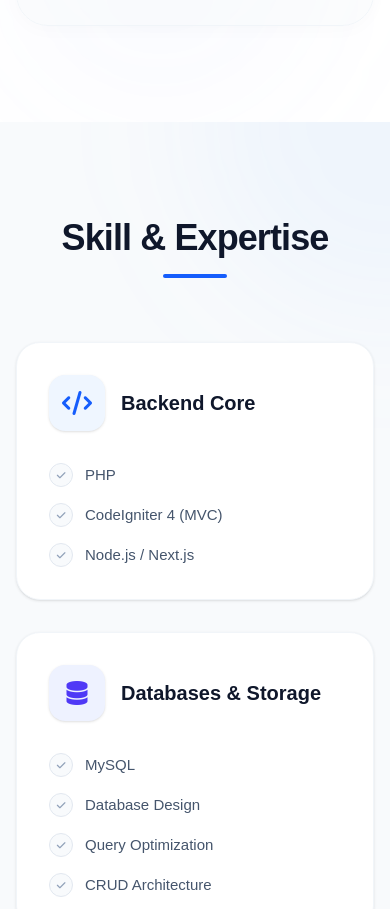
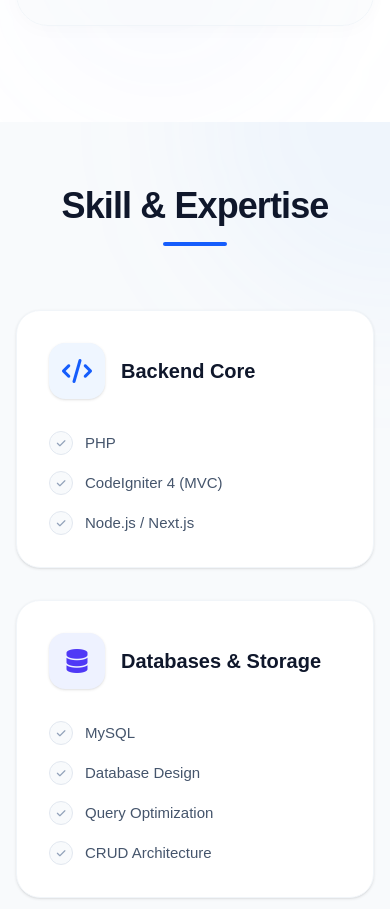
Before and after one commit to FalaahHamidHutasoit/portofolio, a Next.js app: page / in a window 390 px wide. Shown: the part 3160-4069 px from the top of the page. Built offline with nearby package versions, Linux system fonts and the light colour scheme.

Commit message:
Update Code

```diff
--- a/app/components/Skills.js
+++ b/app/components/Skills.js
@@ -60,7 +60,7 @@ export default function Skills() {
   };
 
   return (
-    <section id="skills" className="relative py-24 bg-slate-50 overflow-hidden">
+    <section id="skills" className="relative py-16 md:py-24 bg-slate-50 overflow-hidden">
       <div className="absolute top-0 right-0 w-96 h-96 bg-blue-400/10 rounded-full mix-blend-multiply filter blur-3xl opacity-50 translate-x-1/2 -translate-y-1/2 pointer-events-none"></div>
 
       <div className="relative z-10 max-w-7xl mx-auto px-4 sm:px-6 lg:px-8">
```
